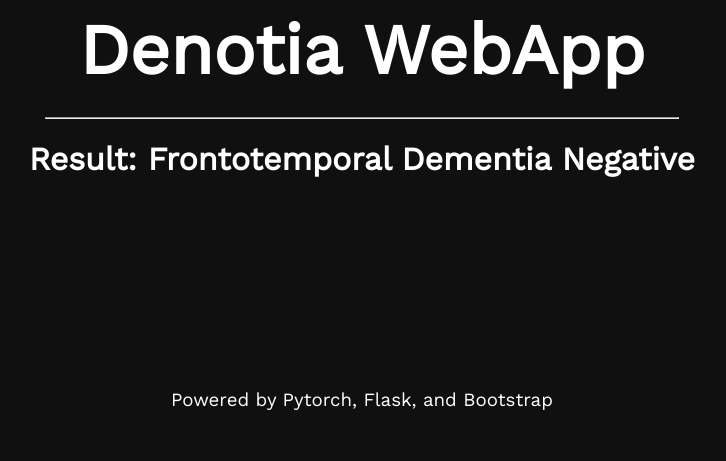
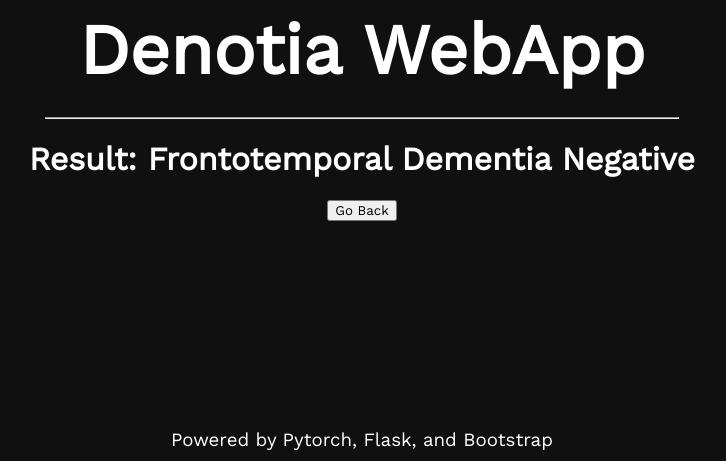
Before and after one commit to namanmodani/denotia, a Flask app: page /result/ in a window 1280 px wide. Shown: the part 195-656 px from the top of the page, without its empty margins (278-1004 px from the left). Run offline with Flask 2, Linux system fonts and the light colour scheme.

Commit message:
Update result.html

```diff
--- a/templates/result.html
+++ b/templates/result.html
@@ -10,7 +10,7 @@
 body,h1 {font-family: "Work Sans"; color: white; text-align: center; vertical-align: middle; font-weight: bold;}
 body, html {height: 100%; background-color: #101010; overflow-y: hidden;}
 p {font-family: "Work Sans"; padding-top: 10%; font-size: 70px; margin-bottom: 2%;}
-input {size: 100px;}
+input {size: 100px; font-family: 'Work Sans';}
 h3 {padding-top: 15%; font-weight: normal;}
 
 </style>
@@ -23,6 +23,7 @@ h3 {padding-top: 15%; font-weight: normal;}
 <p>Denotia WebApp</p>
 <hr width="50%">
 <h1> Result: Frontotemporal Dementia Negative </h1>
+<a href = "{{ url_for ('index') }}"><input type = button value = 'Go Back'></a>
 <h3> Powered by Pytorch, Flask, and Bootstrap </h3>
 
 </body>
```
